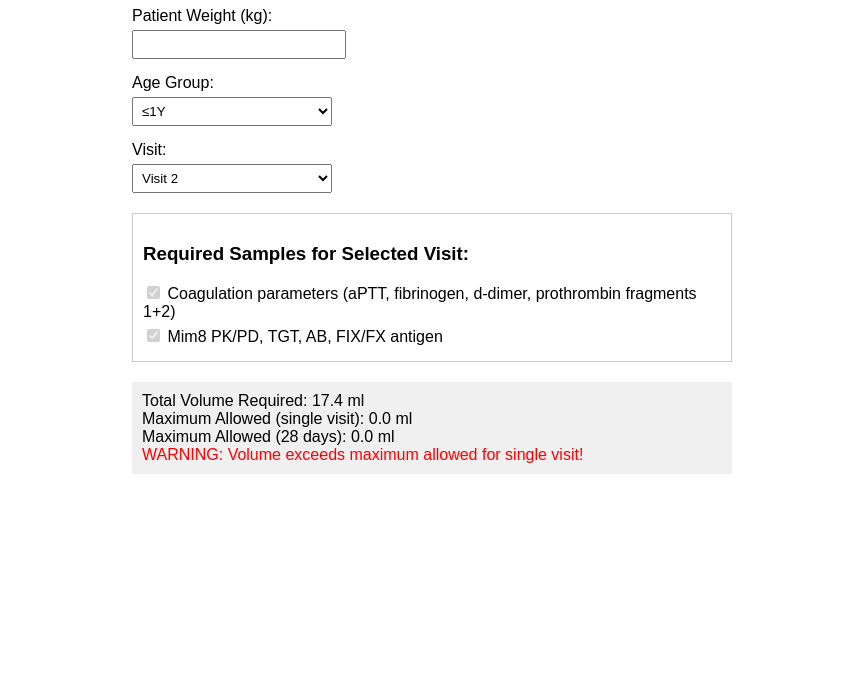
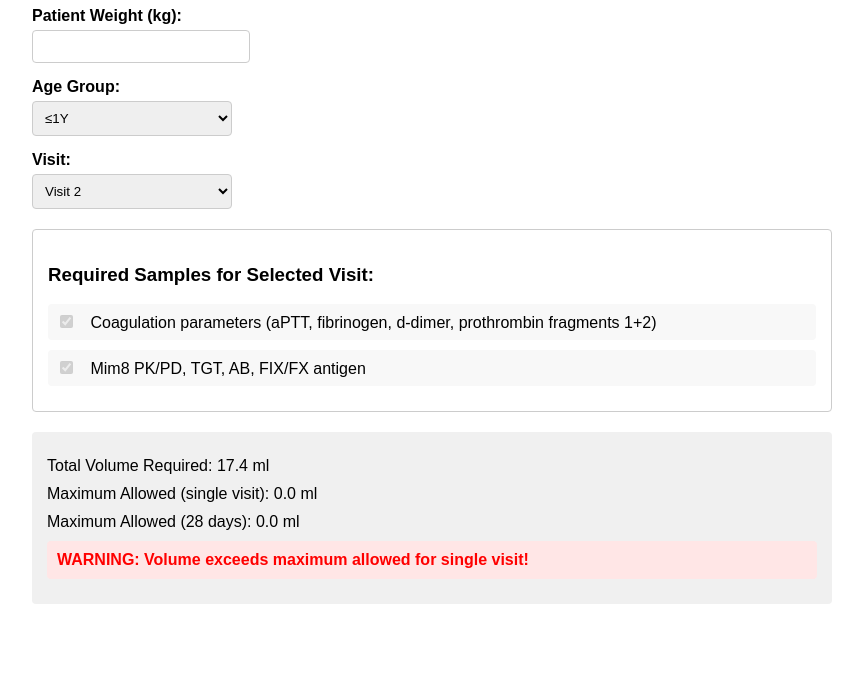
Before and after one commit to astonkute/blood-volume-calculator, a plain HTML site: page index.html in a window 1280 px wide. Shown: the part 113-800 px from the top of the page, without its empty margins (208-1071 px from the left). Drawn offline with Linux system fonts and the light colour scheme.

Commit message:
Update styles.css

```diff
--- a/styles.css
+++ b/styles.css
@@ -1,5 +1,5 @@
 .container {
-    max-width: 600px;
+    max-width: 800px;
     margin: 20px auto;
     padding: 20px;
     font-family: Arial, sans-serif;
@@ -12,30 +12,52 @@
 .input-group label {
     display: block;
     margin-bottom: 5px;
+    font-weight: bold;
 }
 
 .input-group input,
 .input-group select {
     width: 200px;
-    padding: 5px;
+    padding: 8px;
+    border: 1px solid #ccc;
+    border-radius: 4px;
 }
 
 .samples-section {
     margin: 20px 0;
-    padding: 10px;
+    padding: 15px;
     border: 1px solid #ccc;
+    border-radius: 4px;
 }
 
 .sample-item {
-    margin: 5px 0;
+    margin: 10px 0;
+    padding: 8px;
+    background-color: #f8f8f8;
+    border-radius: 4px;
+}
+
+.sample-item label {
+    margin-left: 10px;
+    cursor: pointer;
 }
 
 .results {
     margin-top: 20px;
-    padding: 10px;
+    padding: 15px;
     background-color: #f0f0f0;
+    border-radius: 4px;
 }
 
-#warningMessage.warning {
-    color: red;
+.results div {
+    margin: 10px 0;
 }
+
+.warning {
+    color: #ff0000;
+    font-weight: bold;
+    padding: 10px;
+    background-color: #ffe6e6;
+    border-radius: 4px;
+    margin-top: 10px;
+}
```
